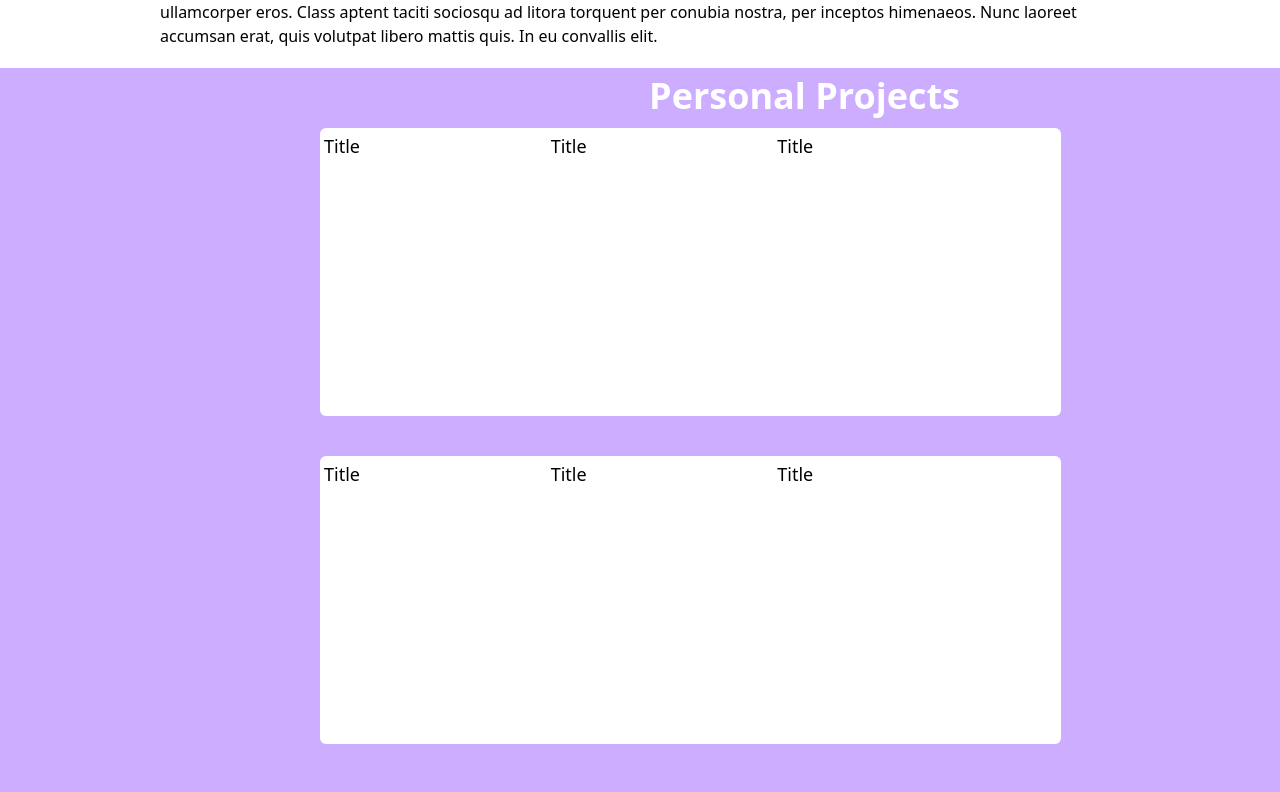
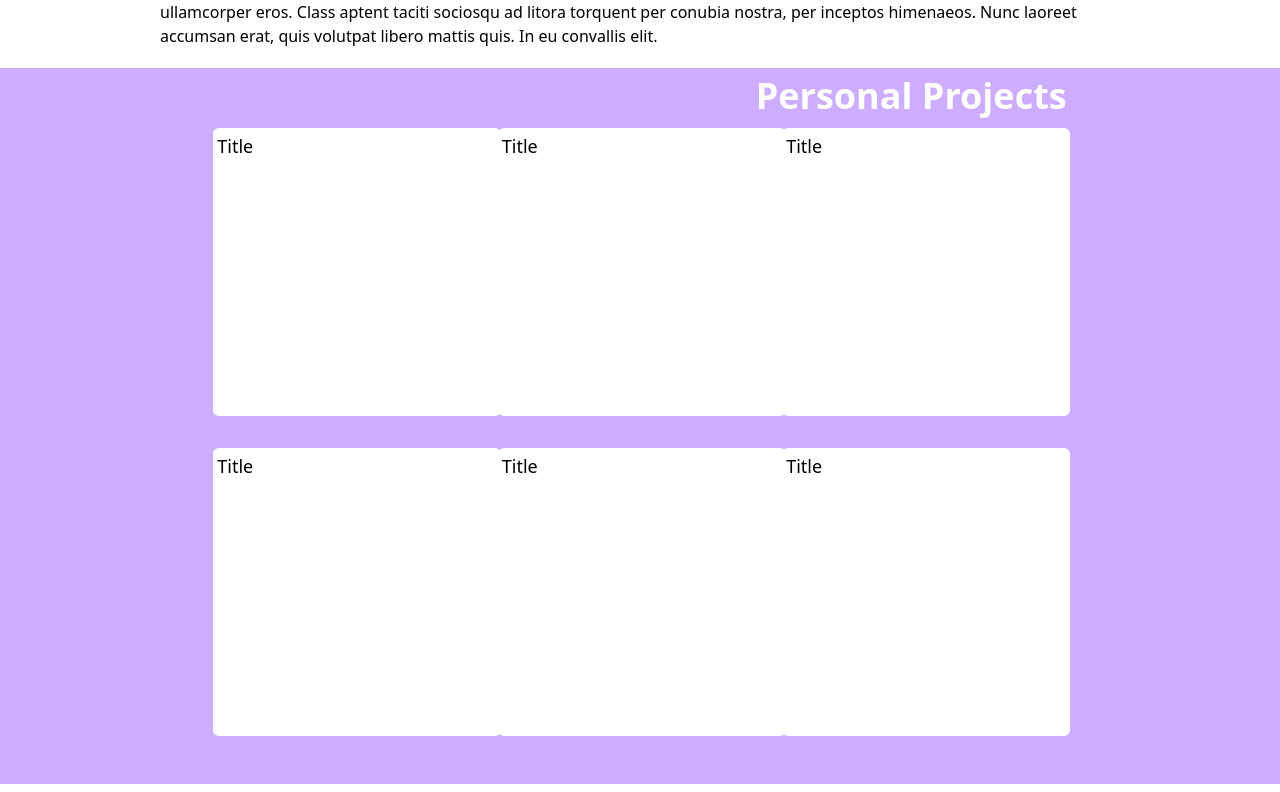
Before and after one commit to RangerVinven/Old-Portfolio, a React (Vite) app: page / in a window 1280 px wide. Shown: the part 1248-2040 px from the top of the page. Built offline with nearby package versions, Linux system fonts and the light colour scheme.

Commit message:
Changed the grid spacing on the Projects page

```diff
--- a/src/pages/Projects.tsx
+++ b/src/pages/Projects.tsx
@@ -4,12 +4,12 @@ import Title from '../components/Title'
 export default function Projects() {
   return (
     <div className="flex justify-center pt-2 bg-secondaryPurple h-fit pb-12">
-      <div className="w-6/12">
+		<div className="w-4/6">
 			<div className="flex justify-end">
 				<Title title="Personal Projects" isPurple={false} />
 			</div>
 
-        <div className="grid grid-cols-3 gap-10 pt-3">
+			<div className="grid grid-cols-3 gap-y-8 justify-evenly pt-3">
 				<ProjectTile />
 				<ProjectTile />
 				<ProjectTile />
```
Lines whose indentation alone changed are shown as unchanged.
